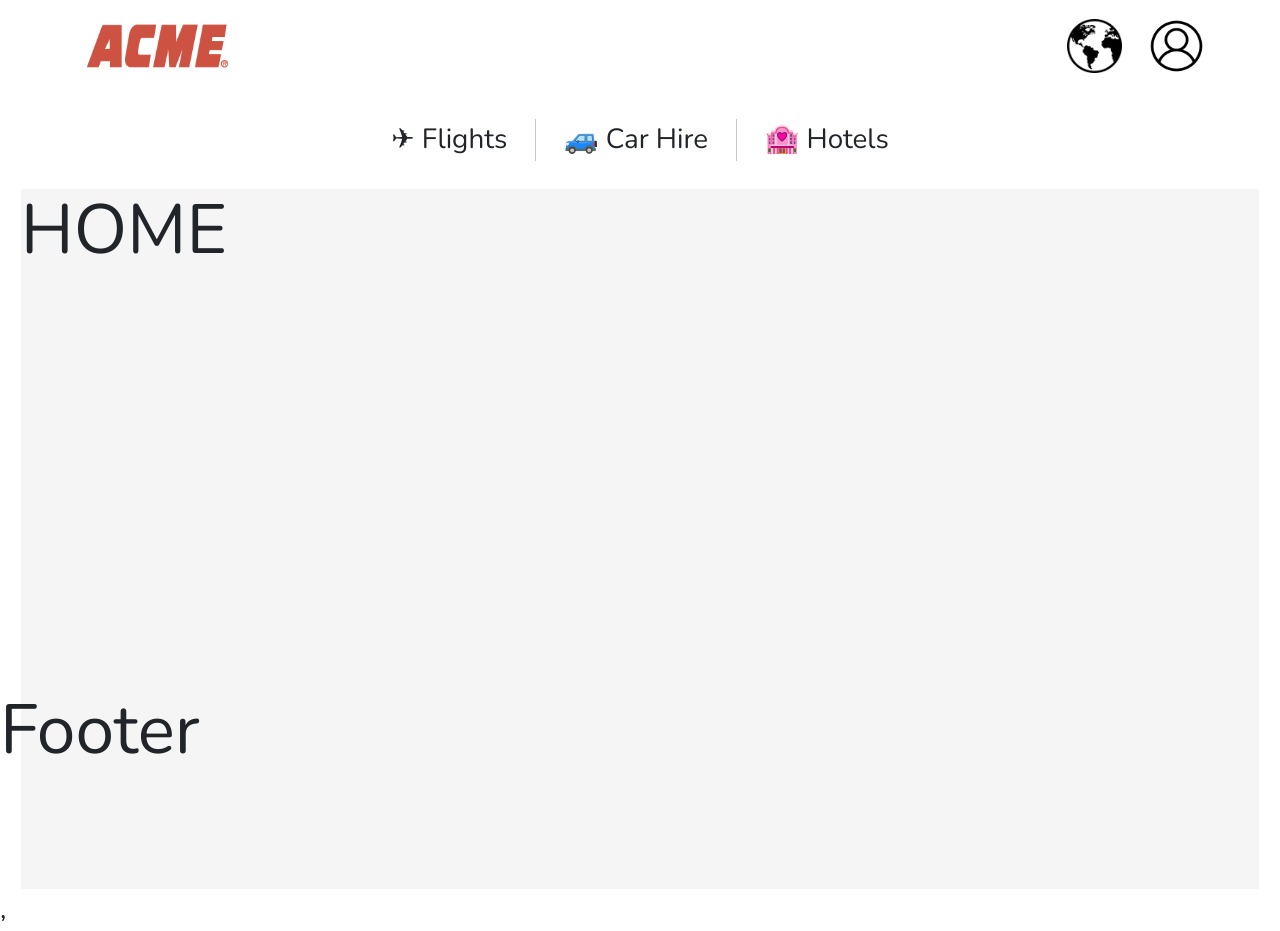
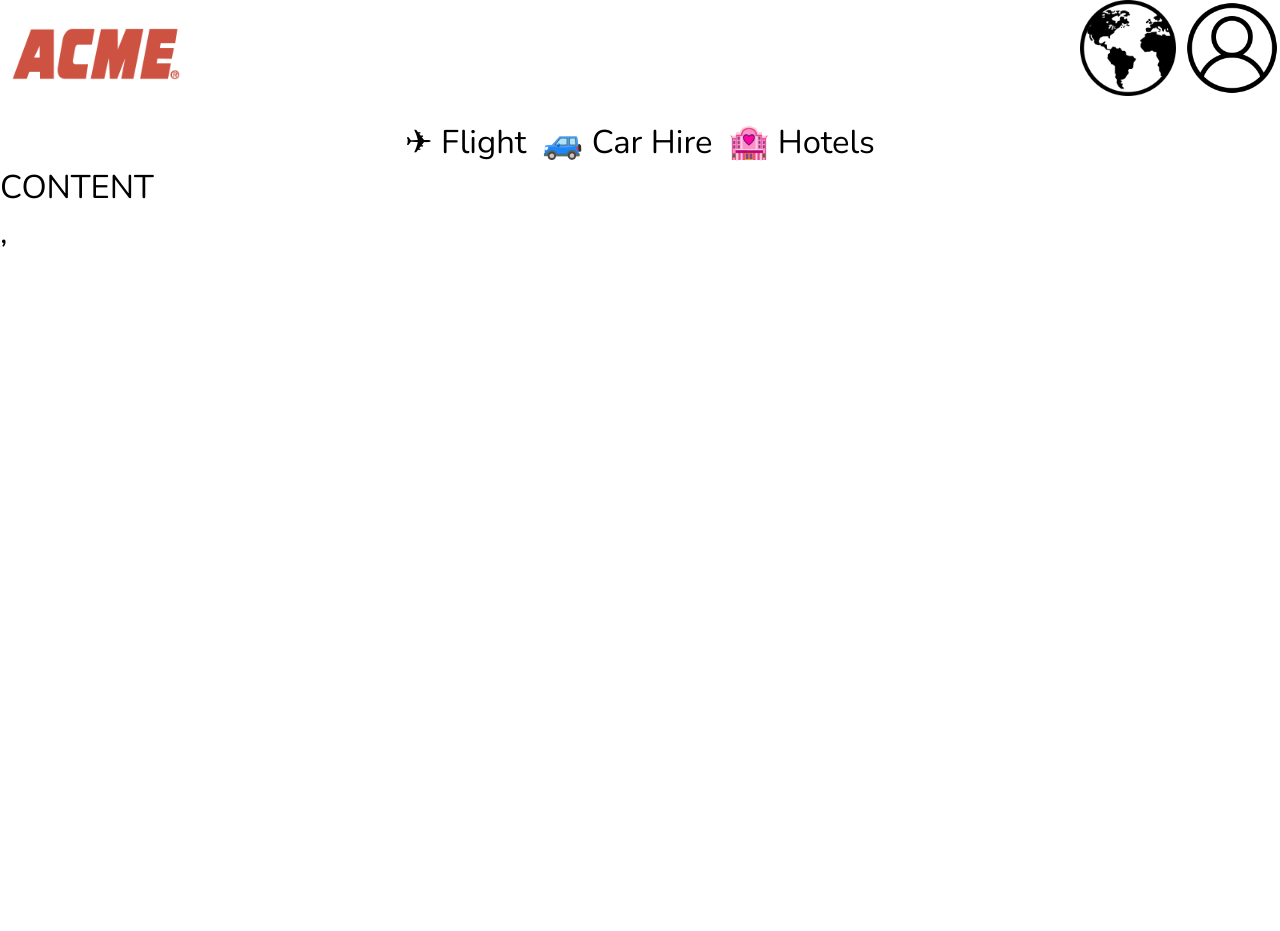
Before and after one commit to CaioCalisto/FlightWebSite, a React (Vite) app in the folder flight-web-site/: page / in a window 1280 px wide. After the commit the page ends 800 px from the top, so only its background shows below. Built offline with nearby package versions, Linux system fonts and the light colour scheme.

Commit message:
Changed to MUI library

```diff
--- a/flight-web-site/package.json
+++ b/flight-web-site/package.json
@@ -9,9 +9,10 @@
     "preview": "vite preview"
   },
   "dependencies": {
-    "bootstrap": "^5.2.3",
+    "@emotion/react": "^11.10.8",
+    "@emotion/styled": "^11.10.8",
+    "@mui/material": "^5.12.3",
     "react": "^18.2.0",
-    "react-bootstrap": "^2.7.4",
     "react-dom": "^18.2.0",
     "react-router-dom": "^6.11.0"
   },
--- a/flight-web-site/src/App.css
+++ /dev/null
@@ -1,11 +0,0 @@
-@media screen and (max-width: 425px) {
-  .horizontal-menu {
-    display: none;
-  }
-}
-
-@media screen and (min-width: 426px) {
-  .sidebar-menu-btn {
-    display: none;
-  }
-}
--- a/flight-web-site/src/App.tsx
+++ b/flight-web-site/src/App.tsx
@@ -1,34 +1,14 @@
-import { Button, Container, Navbar, Stack, ThemeProvider } from "react-bootstrap"
-import { Route, Router, Routes } from "react-router-dom"
-import Footer from "./components/Footer"
-import Header from "./components/Header"
-import Home from "./pages/Home"
-import 'bootstrap/dist/css/bootstrap.min.css'
-import HorizontalMenu from "./components/HorizontalMenu"
-import './App.css'
-import SideBarMenu from "./components/SideBarMenu"
+import PublicLayout from './components/layouts/PublicLayout';
 
 function App() {
 
   return (
-    <Container fluid>
-      <Navbar style={{ padding: "0" }}>
-        <Header />
-      </Navbar>
-      <Navbar className="sidebar-menu-btn" style={{ position: "fixed", padding: "0", margin: "0", left: "0", top: "0"}}>
-        <SideBarMenu />
-      </Navbar>
-      <Navbar className="horizontal-menu" style={{ padding: "0" }}>
-        <HorizontalMenu />
-      </Navbar>
-      <Routes>
-        <Route path="/" element={<Home />} />
-      </Routes>
-      <Navbar fixed="bottom">
-        <Footer />
-      </Navbar>
-    </Container>
-  )
+    <>
+      <PublicLayout>
+        <div>CONTENT</div>
+      </PublicLayout>
+    </>
+  );
 }
 
-export default App
+export default App;
--- a/flight-web-site/src/components/Footer.tsx
+++ /dev/null
@@ -1,9 +0,0 @@
-function Footer() {
-  return (
-    <>
-      <h1>Footer</h1>
-    </>
-  )
-}
-
-export default Footer;
--- a/flight-web-site/src/components/Header.css
+++ /dev/null
@@ -1,5 +0,0 @@
-@media screen and (max-width: 1023px) {
-  .earth-icon {
-    display: none;
-  }
-}
--- a/flight-web-site/src/components/Header.tsx
+++ b/flight-web-site/src/components/Header.tsx
@@ -1,20 +1,22 @@
-import './Header.css'
-import { Col, Container, Image, Row, Stack } from "react-bootstrap";
+import { Box, Grid, Stack } from '@mui/material'
+import React from 'react'
 
 function Header() {
   return (
-    <Stack direction="horizontal" style={{ padding: "0 1em 0 1em" }}>
-      <Row className="d-flex align-items-center" style={{ padding: "0 1em 0 1em" }}>
-        <Col className="d-flex justify-content-start">
-          <Image src="src/assets/ACME-logo.png" style={{ width: "30%" }} />
-        </Col>
-        <Col className="d-flex justify-content-end" style={{ gap: "1rem" }}>
-          <Image src="src/assets/earth.png" style={{ width: "10%" }} className="earth-icon" />
-          <Image src="src/assets/user.png" style={{ width: "10%" }} />
-        </Col>
-      </Row>
-    </Stack>
-  );
+    <Grid container>
+      <Grid item xs={6}>
+        <img src="src/assets/ACME-logo.png" style={{ width: "30%"}}/>
+      </Grid>
+      <Grid item xs={6}>
+        <Stack direction="row" spacing={1} justifyContent="end">
+          <img src="src/assets/earth.png" alt="" style={{ width: "15%"}} />
+          <img src="src/assets/user.png" alt="" style={{ width: "15%"}} />
+        </Stack>
+      </Grid>
+    </Grid>
+  )
 }
 
-export default Header;
+export default Header
+{/* <Image src="src/assets/earth.png" style={{ width: "10%" }} className="earth-icon" />
+<Image src="src/assets/user.png" style={{ width: "10%" }} />         */}
--- a/flight-web-site/src/components/HorizontalMenu.tsx
+++ b/flight-web-site/src/components/HorizontalMenu.tsx
@@ -1,20 +1,14 @@
-import { Stack } from "react-bootstrap";
+import { Box, Stack } from '@mui/system'
+import React from 'react'
 
 function HorizontalMenu() {
   return (
-    <Stack
-      direction="horizontal"
-      gap={3}
-      className="d-flex justify-content-center"
-      style={{ width: "100%", padding: "1em 1em 1em 1em" }}
-    >
-      <span>&#9992; Flights</span>
-      <div className="vr" />
-      <span>&#128665; Car Hire</span>
-      <div className="vr" />
-      <span>&#127977; Hotels</span>
+    <Stack direction={"row"} spacing={2} justifyContent="center">
+      <Box>&#9992; Flight</Box>
+      <Box>&#128665; Car Hire</Box>
+      <Box>&#127977; Hotels</Box>
     </Stack>
-  );
+  )
 }
 
-export default HorizontalMenu;
+export default HorizontalMenu
--- a/flight-web-site/src/components/SideBarMenu.tsx
+++ b/flight-web-site/src/components/SideBarMenu.tsx
@@ -1,30 +1,55 @@
-import React, { useState } from "react";
-import { Button, Nav, Offcanvas } from "react-bootstrap";
+import { Button, Drawer, List, ListItem, ListItemButton, ListItemText } from "@mui/material";
+import { Box } from "@mui/system";
+import React from "react";
 
 function SideBarMenu() {
-  const [show, setShow] = useState(false);
+  const [state, setState] = React.useState(false);
 
-  const handleClose = () => setShow(false);
-  const handleShow = () => setShow(true);
+  const toggleDrawer =
+    (open: boolean) => (event: React.KeyboardEvent | React.MouseEvent) => {
+      if (
+        event.type === "keydown" &&
+        ((event as React.KeyboardEvent).key === "Tab" ||
+          (event as React.KeyboardEvent).key === "Shift")
+      ) {
+        return;
+      }
+
+      setState(open);
+    };
 
   return (
     <>
-      <Button variant="light" onClick={handleShow}>
-        &#9824;
-      </Button>
-
-      <Offcanvas show={show} onHide={handleClose} >
-        <Offcanvas.Header closeButton>
-          <Offcanvas.Title>Menu</Offcanvas.Title>
-        </Offcanvas.Header>
-        <Offcanvas.Body>
-          <Nav className="justify-content-start flex-grow-1 pe-3">
-            <Nav.Link href="#action1"><span>&#9992; Flights</span></Nav.Link>
-            <Nav.Link href="#action2"><span>&#128665; Car Hire</span></Nav.Link>
-          </Nav>
-        </Offcanvas.Body>
-      </Offcanvas>
-
+      <Button onClick={toggleDrawer(true)}>Menu</Button>
+      <Drawer anchor={"left"} open={state} onClose={toggleDrawer(false)}>
+        <Box
+          sx={{ width: 250 }}
+          role="presentation"
+          onClick={toggleDrawer(false)}
+          onKeyDown={toggleDrawer(false)}
+        >
+          <List>
+            <ListItem key={'flight'} disablePadding>
+              <ListItemButton>
+                <ListItemText primary={'Flight'} />
+                &#9992;
+              </ListItemButton>
+            </ListItem>
+            <ListItem key={'carHire'} disablePadding>
+              <ListItemButton>
+                <ListItemText primary={'Car Hire'} />
+                &#128665;
+              </ListItemButton>
+            </ListItem>
+            <ListItem key={'hotels'} disablePadding>
+              <ListItemButton>
+                <ListItemText primary={'Hotels'} />
+                &#127977;
+              </ListItemButton>
+            </ListItem>
+          </List>
+        </Box>
+      </Drawer>
     </>
   );
 }
--- /dev/null
+++ b/flight-web-site/src/components/layouts/PublicLayout.tsx
@@ -0,0 +1,41 @@
+import { useMediaQuery } from "@mui/material";
+import React, { ReactNode } from "react";
+import Header from "../Header";
+import HorizontalMenu from "../HorizontalMenu";
+import SideBarMenu from "../SideBarMenu";
+
+type LayoutProps = {
+  children: ReactNode;
+};
+
+function PublicLayout({ children }: LayoutProps) {
+  const medium = useMediaQuery("(min-width:768px)");
+
+  if (medium) {
+    return (
+      <>
+        <section>
+          <Header />
+        </section>
+        <section>
+          <HorizontalMenu />
+        </section>
+        <main>{children}</main>
+      </>
+    );
+  }
+
+  return (
+    <>
+      <section>
+        <Header />
+      </section>
+      <section>
+        <SideBarMenu />
+      </section>
+      <main>{children}</main>
+    </>
+  );
+}
+
+export default PublicLayout;
--- a/flight-web-site/style.css
+++ b/flight-web-site/style.css
@@ -3,6 +3,7 @@
 /* || VARIABLES */
 :root {
   --FONT-FAMILY: "Nunito", sans-serif;
+  --FONT-SIZE: calc(20px + 1vw)
 }
 
 * {
@@ -10,32 +11,5 @@
   padding: 0;
   box-sizing: border-box;
   font-family: var(--FONT-FAMILY);
-  font-size: calc(15px + 1vw);
+  font-size: var(--FONT-SIZE);
 }
-
-body {
-  display: grid;
-  grid-template-areas:
-  "header"
-  "original-content"
-  "footer";
-}
-
-.header {
-  display: grid;
-  grid-area: header;
-  background-color: rgb(10, 75, 241);
-}
-
-.original-content {
-  display: grid;
-  grid-area: original-content;
-  background-color: whitesmoke;
-  grid-auto-rows: calc(100vh - 100px);
-}
-
-.footer {
-  display: grid;
-  grid-area: footer;
-  background-color: green;
-}
```
Also changed, not shown: flight-web-site/src/components/Footer.css (deleted), 2 other files (tests, documents, lock files or other folders).
